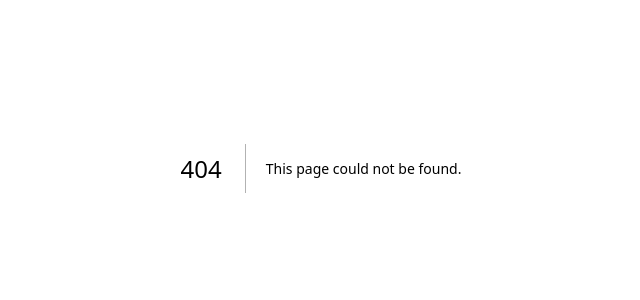
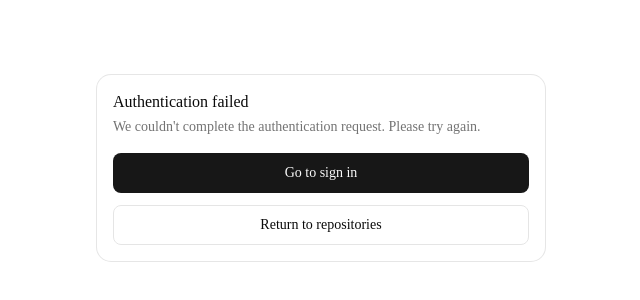
Before and after one commit to adnan36609/PR-Scout, a Next.js app: page /error in a window 1280 px wide. Before the commit this address had no page. Shown: the part 232-532 px from the top of the page, without its empty margins (319-959 px from the left). Built offline with nearby package versions, Linux system fonts and the light colour scheme.

Commit message:
Handle GitHub account linking conflicts

```diff
--- /dev/null
+++ b/src/app/(auth)/error/page.tsx
@@ -0,0 +1,65 @@
+"use client";
+
+import Link from "next/link";
+import { useSearchParams } from "next/navigation";
+import { Suspense } from "react";
+import {
+  Card,
+  CardContent,
+  CardDescription,
+  CardHeader,
+  CardTitle,
+} from "@/components/ui/card";
+
+function AuthErrorContent() {
+  const searchParams = useSearchParams();
+  const error = searchParams.get("error");
+
+  const accountAlreadyLinked =
+    error === "account_already_linked_to_different_user";
+
+  const title = accountAlreadyLinked
+    ? "GitHub account already connected"
+    : "Authentication failed";
+
+  const description = accountAlreadyLinked
+    ? "This GitHub account is already connected to another PR Scout account. Sign in to the account that originally connected it, or use a different GitHub account."
+    : "We couldn't complete the authentication request. Please try again.";
+
+  return (
+    <div className="flex min-h-screen items-center justify-center p-4">
+      <Card className="w-full max-w-md">
+        <CardHeader>
+          <CardTitle>{title}</CardTitle>
+          <CardDescription>{description}</CardDescription>
+        </CardHeader>
+
+        <CardContent className="flex flex-col gap-3">
+          <div className="flex flex-col gap-3">
+            <Link
+              href="/sign-in"
+              className="inline-flex h-10 items-center justify-center rounded-md bg-primary px-4 py-2 text-sm font-medium text-primary-foreground transition-colors hover:bg-primary/90"
+            >
+              Go to sign in
+            </Link>
+
+            <Link
+              href="/repos"
+              className="inline-flex h-10 items-center justify-center rounded-md border border-input bg-background px-4 py-2 text-sm font-medium transition-colors hover:bg-accent hover:text-accent-foreground"
+            >
+              Return to repositories
+            </Link>
+          </div>
+        </CardContent>
+      </Card>
+    </div>
+  );
+}
+
+export default function AuthErrorPage() {
+  return (
+    <Suspense>
+      <AuthErrorContent />
+    </Suspense>
+  );
+}
--- a/src/components/connect-github.tsx
+++ b/src/components/connect-github.tsx
@@ -20,16 +20,28 @@ export function ConnectGithub({
   className,
 }: ConnectGitHubProps) {
   const [isConnecting, setIsConnecting] = useState(false);
+  const [error, setError] = useState("");
 
   const handleConnect = async () => {
     setIsConnecting(true);
+    setError("");
+
     try {
-      await linkSocial({
+      const result = await linkSocial({
         provider: "github",
         callbackURL: window.location.href,
+        errorCallbackURL: `${window.location.origin}/error`,
       });
+
+      if (result.error) {
+        setError(
+          result.error.message || "Unable to connect GitHub. Please try again.",
+        );
+        setIsConnecting(false);
+      }
     } catch (error) {
       console.error("Failed to connect GitHub:", error);
+      setError("Unable to connect GitHub. Please try again.");
       setIsConnecting(false);
     }
   };
@@ -44,6 +56,11 @@ export function ConnectGithub({
         <p className="text-sm text-muted-foreground mt-2 max-w-md mx-auto">
           {description}
         </p>
+        {error && (
+          <p role="alert" className="mt-3 text-sm text-destructive">
+            {error}
+          </p>
+        )}
         <Button
           className="mt-6"
           onClick={handleConnect}
--- a/src/server/auth/index.ts
+++ b/src/server/auth/index.ts
@@ -1,8 +1,6 @@
-import { betterAuth, github } from "better-auth";
+import { betterAuth } from "better-auth";
 import { prismaAdapter } from "better-auth/adapters/prisma";
 import { db } from "../db";
-import { tr } from "zod/v4/locales";
-
 export const auth = betterAuth({
   database: prismaAdapter(db, {
     provider: "postgresql",
@@ -21,6 +19,7 @@ export const auth = betterAuth({
     accountLinking: {
       enabled: true,
       trustedProviders: ["github"],
+      allowDifferentEmails: true,
     },
   },
   session: {
```
